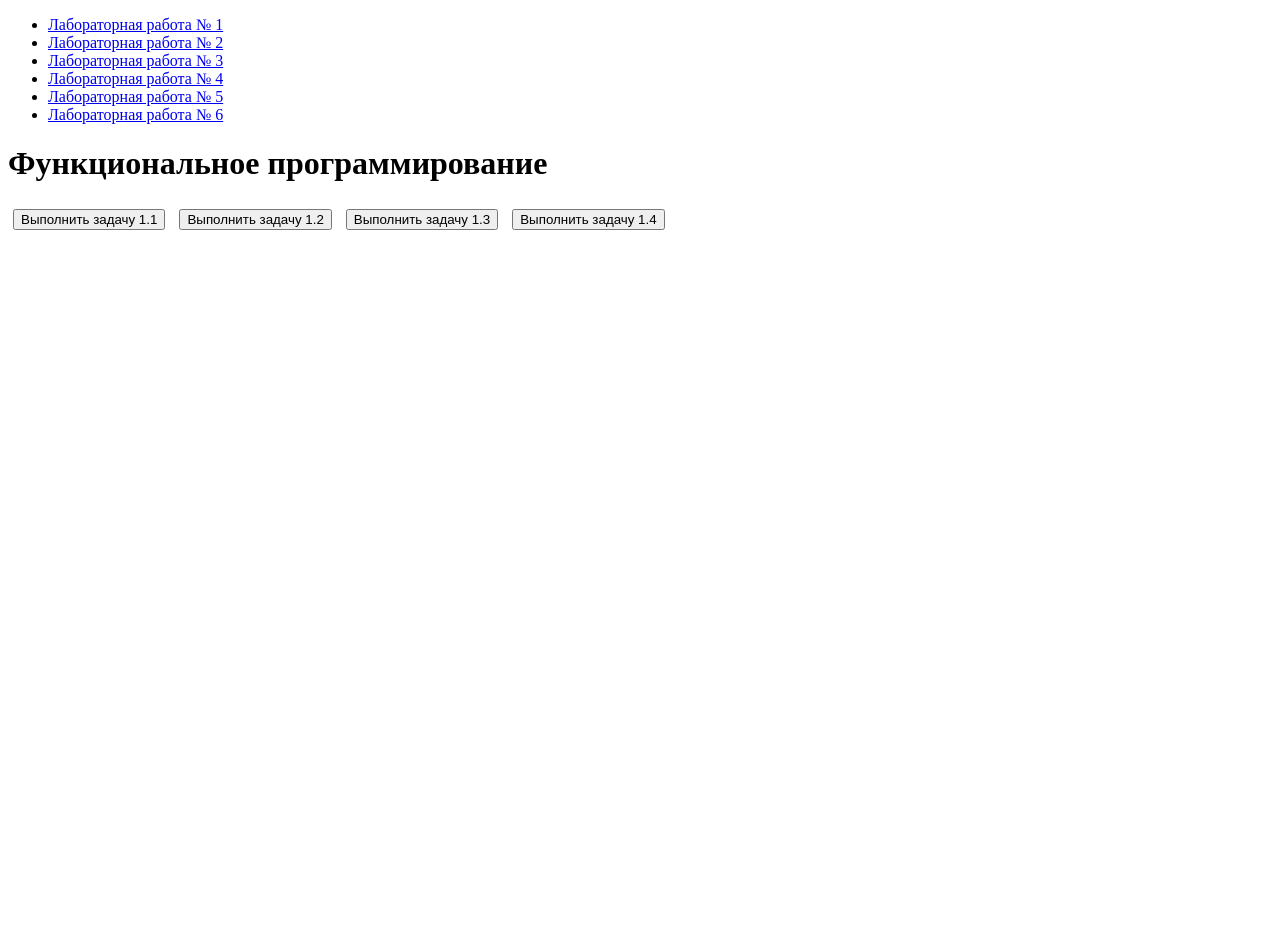
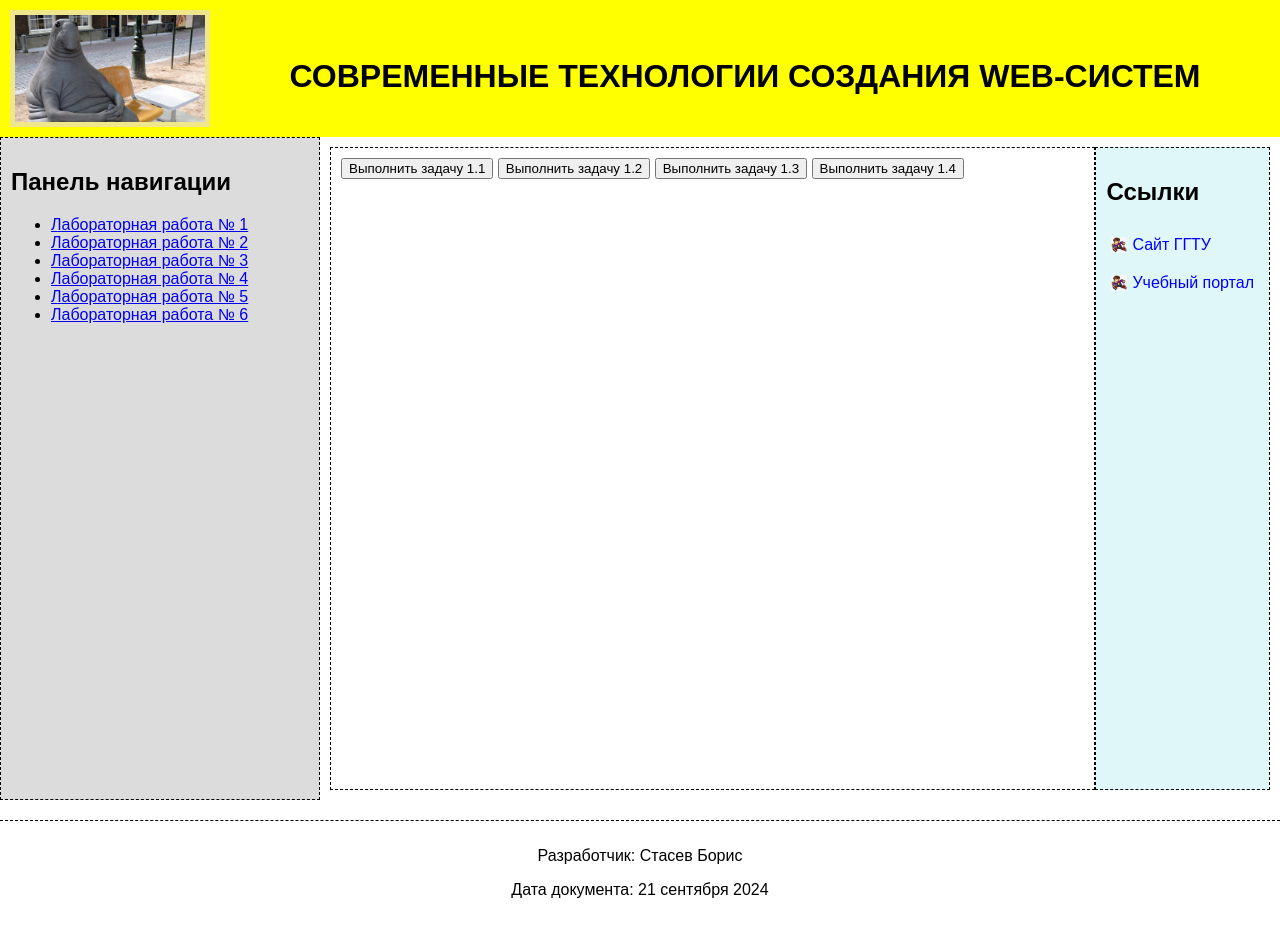
Before and after one commit to prostasev/web-system, a plain HTML site: page lab3js.html in a window 1280 px wide. Before the commit the page ends 800 px from the top, so only its background shows below. Drawn offline with Linux system fonts and the light colour scheme.

Commit message:
Update lab3js.html

```diff
--- a/lab3js.html
+++ b/lab3js.html
@@ -1,11 +1,21 @@
 <!DOCTYPE html>
-<html lang="en">
+<html lang="ru">
 
 <head>
     <meta charset="UTF-8">
     <meta name="viewport" content="width=device-width, initial-scale=1.0">
-    <title>Функциональное программирование</title>
+    <title>Сайт</title>
+    <link rel="stylesheet" href="styles.css">
+</head>
 
+<body>
+    <div class="container">
+        <header class="header">
+            <img src="image.jpg" alt="Логотип" class="logo">
+            <h1 class="title">СОВРЕМЕННЫЕ ТЕХНОЛОГИИ СОЗДАНИЯ WEB-СИСТЕМ</h1>
+        </header>
+        <nav class="navigation">
+            <h2>Панель навигации</h2>
             <ul>
                 <li><a href="index.html">Лабораторная работа № 1</a></li>
                 <li><a href="lab2js.html">Лабораторная работа № 2</a></li>
@@ -14,15 +24,9 @@
                 <li><a href="lab5.html">Лабораторная работа № 5</a></li>
                 <li><a href="lab6.html">Лабораторная работа № 6</a></li>
             </ul>
-    <h1>Функциональное программирование</h1>
-    <style>
-        button {
-            margin: 5px;
-        }
-    </style>
-</head>
-
-<body>
+        </nav>
+        <main class="content">
+            <article>
                 <button onclick="task1()">Выполнить задачу 1.1</button>
                 <button onclick="task2()">Выполнить задачу 1.2</button>
                 <button onclick="task3()">Выполнить задачу 1.3</button>
@@ -52,7 +56,13 @@
 
                         const sortedNumbers = randomNumbers.sort((a, b) => b % 10 - a % 10);
 
-            document.getElementById("result").innerText = `Отсортированный массив чисел: ${sortedNumbers}`;
+                        // Формируем строку с числами по 40 в ряд
+                        const output = sortedNumbers.reduce((acc, number, index) => {
+                            // Добавляем число и переводим строку после каждых 40 чисел
+                            return acc + number + (index % 40 === 39 ? '\n' : ' ');
+                        }, '');
+
+                        document.getElementById("result").innerText = `Отсортированный массив чисел:\n${output}`;
                     }
 
                     function task3() {
@@ -80,8 +90,8 @@
                             this.name = name;
                             this.age = age;
                             this.introduce = function () {
-                    document.getElementById("result").insertAdjacentHTML('beforeend',
-                        `Меня зовут ${this.name}, мне ${this.age} лет.<br>`);
+                                // Используем innerText для замены предыдущего содержимого
+                                return `Меня зовут ${this.name}, мне ${this.age} лет.<br>`;
                             };
                         }
 
@@ -93,9 +103,40 @@
                             return new Person(name, age);
                         });
 
-            people.forEach(person => person.introduce());
+                        // Очищаем предыдущий вывод
+                        document.getElementById("result").innerHTML = '';
+
+                        // Добавляем новый вывод
+                        people.forEach(person => {
+                            document.getElementById("result").insertAdjacentHTML('beforeend', person
+                            .introduce());
+                        });
                     }
                 </script>
+            </article>
+            <div class="sidebar">
+                <h2>Ссылки</h2>
+                <ul>
+                    <li>
+                        <a href="https://www.gstu.by/">
+                            <img src="1.png" alt="ГГТУ" class="icon"> Сайт ГГТУ
+                        </a>
+                    </li>
+                    <li>
+                        <a href="https://www.edu.gstu.by/">
+                            <img src="1.png" alt="Учебный портал" class="icon"> Учебный портал
+                        </a>
+                    </li>
+                </ul>
+            </div>
+        </main>
+    </div>
+    </div>
+    <footer>
+        <p>Разработчик: Стасев Борис</p>
+        <p>Дата документа: 21 сентября 2024</p>
+    </footer>
+    </div>
 </body>
 
 </html>
```
Lines whose indentation alone changed are shown as unchanged.
